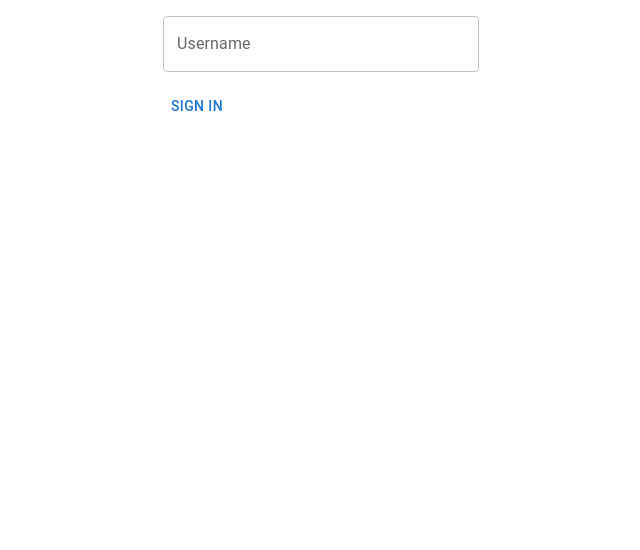
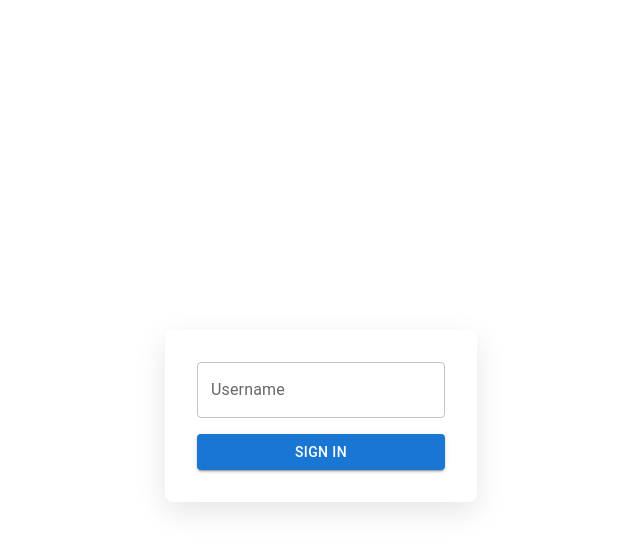
Before and after one commit to niicraymond/northcoders-news-fe, a React (Vite) app: page /login in a window 1280 px wide. Shown: the top 550 px of the page, without its empty margins (319-959 px from the left). Built offline with nearby package versions, Linux system fonts and the light colour scheme.

Commit message:
updates login page css

```diff
--- a/src/components/LoginPage.jsx
+++ b/src/components/LoginPage.jsx
@@ -19,16 +19,41 @@ function LoginPage() {
   };
 
   return (
-    <Box component="form" onSubmit={handleSubmit} sx={{ bgcolor:"white", p: 2 }}>
+    <Box
+      sx={{
+        minHeight: "100vh",
+        display: "flex",
+        alignItems: "center",
+        justifyContent: "center",
+        bgcolor: "background.default",
+        p: 2,
+      }}
+    >
+      <Box
+        component="form"
+        onSubmit={handleSubmit}
+        sx={{
+          bgcolor: "white",
+          p: 4,
+          borderRadius: 2,
+          boxShadow: "0 10px 30px rgba(0,0,0,0.1)",
+          width: "100%",
+          maxWidth: 400,
+          display: "flex",
+          flexDirection: "column",
+          gap: 2,
+        }}
+      >
         <TextField
           label="Username"
           value={username}
           onChange={handleChange}
           fullWidth
         />
-      <Button type="submit" sx={{ mt: 2 }}>
+        <Button type="submit" variant="contained">
           Sign In
         </Button>
+      </Box>
     </Box>
   );
 }
```
Lines whose indentation alone changed are shown as unchanged.
